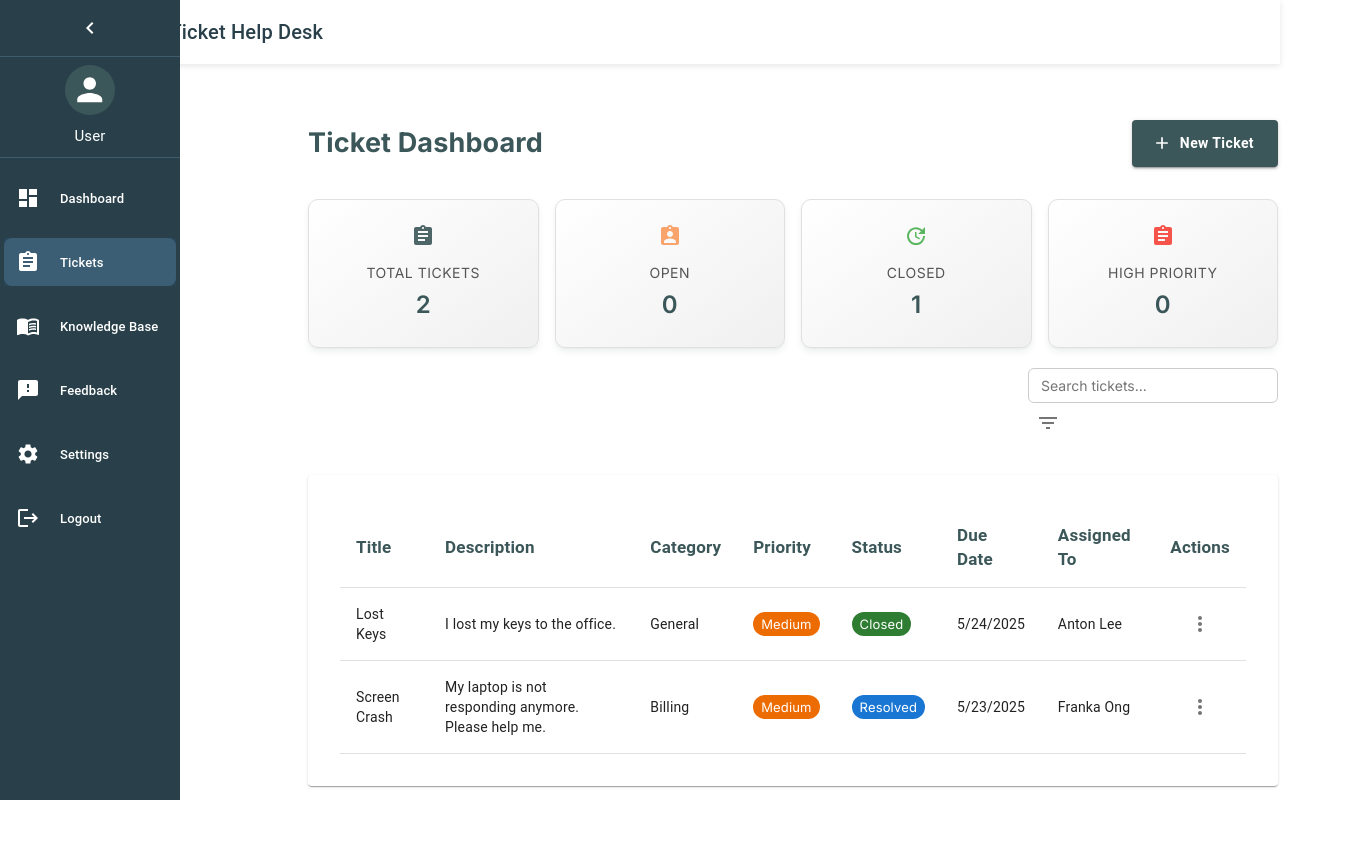
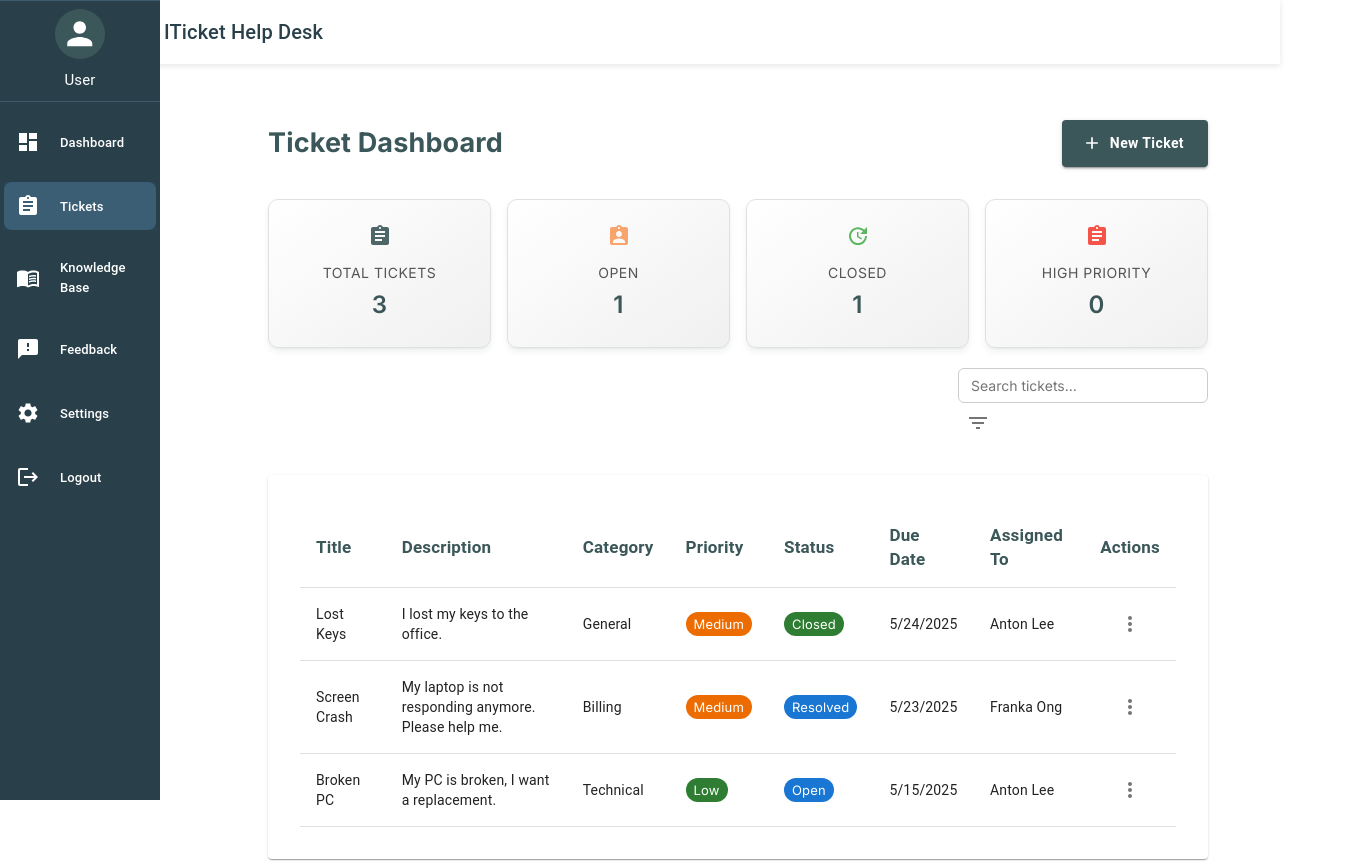
Before and after one commit to AlicaLynn17/iticket, a React app: page /view-tickets in a window 1280 px wide. Shown: the top 868 px of the page, 1366 px wide, since content can reach past the window. Built offline with nearby package versions, Linux system fonts and the light colour scheme; data requests are answered from the project's data file.

Commit message:
Edited sidebar function

```diff
--- a/db.json
+++ b/db.json
@@ -25,15 +25,16 @@
       "role": "user"
     },
     {
-      "id": "6260",
-      "name": "Wonbin Park",
-      "email": "wonbin@iticket.com",
-      "password": "123"
-    },
-    {
       "id": "5c83",
       "name": "Osaki Shotaro",
       "email": "sho@iticket.com",
+      "password": "123",
+      "role": "user"
+    },
+    {
+      "id": "ba3e",
+      "name": "Lhea Baclayo",
+      "email": "lhea@iticket.com",
       "password": "123",
       "role": "user"
     }
@@ -64,6 +65,19 @@
       "status": "Resolved",
       "createdAt": "2025-05-16T11:55:02.971Z",
       "resolvedAt": null
+    },
+    {
+      "id": "40e4",
+      "title": "Broken PC",
+      "description": "My PC is broken, I want a replacement.",
+      "category": "Technical",
+      "priority": "Low",
+      "attachment": "",
+      "assignedTo": "2713",
+      "dueDate": "2025-05-15",
+      "status": "Open",
+      "createdAt": "2025-05-17T02:55:34.497Z",
+      "resolvedAt": null
     }
   ],
   "knowledgeBase": [],
--- a/src/views/containers/Main/Main.tsx
+++ b/src/views/containers/Main/Main.tsx
@@ -8,7 +8,6 @@ import React, { Fragment, useEffect } from "react";
 import IconButton from "@mui/material/IconButton";
 import Typography from "@mui/material/Typography";
 import { useTheme } from "@mui/material/styles";
-import MenuIcon from "@mui/icons-material/Menu";
 import { styled } from "@mui/material/styles";
 import AppBar from "../../components/AppBar";
 import Divider from "@mui/material/Divider";
@@ -24,7 +23,6 @@ import ListItemText from "@mui/material/ListItemText";
 import DashboardIcon from "@mui/icons-material/Dashboard";
 import PeopleIcon from "@mui/icons-material/People";
 import AssignmentIcon from "@mui/icons-material/Assignment";
-import TrackChangesIcon from "@mui/icons-material/TrackChanges";
 import BarChartIcon from "@mui/icons-material/BarChart";
 import SettingsIcon from "@mui/icons-material/Settings";
 import MenuBookIcon from "@mui/icons-material/MenuBook";
@@ -45,12 +43,14 @@ const iconMap: Record<string, React.ReactNode> = {
   Logout: <LogoutIcon />,
 };
 
+export const drawerWidthOpen = 160;
+
 export const Main = () => {
   const navigate = useNavigate();
   const location = useLocation();
-  const [openDrawer, setOpenDrawer] = React.useState(true);
-  const drawerWidth = openDrawer ? drawerWidthOpen : drawerWidthClosed;
   const theme = useTheme();
+
+  const openDrawer = true; // permanently open
 
   useEffect(() => {
     if (location.pathname === PATHS.MAIN.path) navigate(PATHS.LOGIN.path);
@@ -67,15 +67,6 @@ export const Main = () => {
       <CssBaseline />
       <AppBar position="fixed" open={openDrawer}>
         <Toolbar>
-          <IconButton
-            color="inherit"
-            aria-label="open drawer"
-            onClick={() => setOpenDrawer(!openDrawer)}
-            edge="start"
-            sx={[{ mr: 2 }, openDrawer && { display: "none" }]}
-          >
-            <MenuIcon />
-          </IconButton>
           <Typography variant="h6" noWrap component="div" sx={{ color: "#29404a" }}>
             ITicket Help Desk
           </Typography>
@@ -84,10 +75,10 @@ export const Main = () => {
 
       <Drawer
         sx={{
-          width: drawerWidth,
+          width: drawerWidthOpen,
           flexShrink: 0,
           "& .MuiDrawer-paper": {
-            width: drawerWidth,
+            width: drawerWidthOpen,
             boxSizing: "border-box",
             bgcolor: "#29404a",
             color: "#fff",
@@ -98,20 +89,8 @@ export const Main = () => {
         }}
         variant="persistent"
         anchor="left"
-        open={openDrawer}
+        open={true}
       >
-
-        <IconButton
-          onClick={() => setOpenDrawer(!openDrawer)}
-          sx={{ color: "#fff", mt: 1, mb: 1 }}
-        >
-          {theme.direction === "ltr" ? (
-            <ChevronLeftIcon />
-          ) : (
-            <ChevronRightIcon />
-          )}
-        </IconButton>
-
         <Divider sx={{ borderColor: "#3e5c6d" }} />
 
         <Box
@@ -124,27 +103,23 @@ export const Main = () => {
         >
           <Avatar
             src={user.profilePic || ""}
-            sx={{ width: 50, height:50, bgcolor: "#3C5759", fontSize: 28, mb: 1 }}
+            sx={{ width: 50, height: 50, bgcolor: "#3C5759", fontSize: 28, mb: 1 }}
           >
             {!user.profilePic && user.name ? user.name[0] : ""}
           </Avatar>
-          <Typography variant="subtitle1" sx={{ color: "#fff", fontSize: 15}}>
+          <Typography variant="subtitle1" sx={{ color: "#fff", fontSize: 15 }}>
             {user.name || "User"}
           </Typography>
-
           <Typography variant="caption" sx={{ color: "#b0bec5" }}>
             {user.role ? user.role.charAt(0).toUpperCase() + user.role.slice(1) : ""}
           </Typography>
         </Box>
+
         <Divider sx={{ borderColor: "#3e5c6d" }} />
+
         <List>
           {filteredMenu.map((item) => (
-            <ListItem
-              key={item.path}
-              disablePadding
-              sx={{ display: "block", mb: 2 }}
-            >
-
+            <ListItem key={item.path} disablePadding sx={{ display: "block", mb: 2 }}>
               <NavLink
                 to={item.path}
                 style={({ isActive }) => ({
@@ -158,7 +133,7 @@ export const Main = () => {
               >
                 <ListItemButton
                   sx={{
-                    justifyContent: openDrawer ? "flex-start" : "center",
+                    justifyContent: "flex-start",
                     px: 1.5,
                     py: 1,
                     minHeight: 48,
@@ -166,12 +141,9 @@ export const Main = () => {
                   }}
                   selected={location.pathname.startsWith(item.path)}
                 >
-                <ListItemIcon
-                  sx={{ color: "#fff", minWidth: 0, mr: openDrawer ? 1.5 : 0 }}
-                >
+                  <ListItemIcon sx={{ color: "#fff", minWidth: 0, mr: 1.5 }}>
                     {iconMap[item.label] || <DashboardIcon />}
                   </ListItemIcon>
-              {openDrawer && (
                   <ListItemText
                     primary={item.label}
                     primaryTypographyProps={{
@@ -179,9 +151,7 @@ export const Main = () => {
                       fontWeight: 500,
                     }}
                   />
-            )}
                 </ListItemButton>
-
               </NavLink>
             </ListItem>
           ))}
@@ -196,15 +166,12 @@ export const Main = () => {
   );
 };
 
-export const drawerWidthOpen = 180;
-export const drawerWidthClosed = 56;
-
 const MainLayout = styled("main", {
   shouldForwardProp: (prop) => prop !== "open",
 })<{ open?: boolean }>(({ theme, open }) => ({
   flexGrow: 1,
   padding: theme.spacing(3),
-  marginLeft: open ? drawerWidthOpen : drawerWidthClosed,
+  marginLeft: drawerWidthOpen,
   transition: theme.transitions.create("margin", {
     easing: theme.transitions.easing.sharp,
     duration: theme.transitions.duration.leavingScreen,
--- a/src/views/containers/TicketManagement/ViewTickets.css
+++ b/src/views/containers/TicketManagement/ViewTickets.css
@@ -129,7 +129,7 @@
   align-items: center;
   margin-bottom: 1rem;
   flex-wrap: wrap;
-  margin-left: 720px;
+  margin-left: 690px;
 }
 
 .ticket-search-input {
--- a/src/views/containers/UserManagement/ViewUsers.css
+++ b/src/views/containers/UserManagement/ViewUsers.css
@@ -66,7 +66,7 @@
   border-radius: 6px;
   width: 190px;
   font-size: 14px;
-  margin-left: 710px;
+  margin-left: 670px;
 }
 
 .user-role-select {
```
Lines whose indentation alone changed are shown as unchanged.
